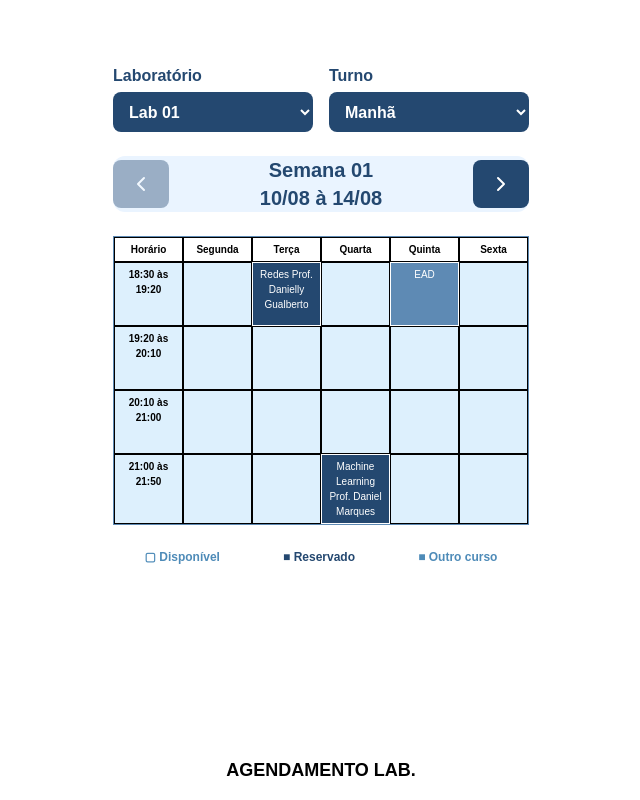
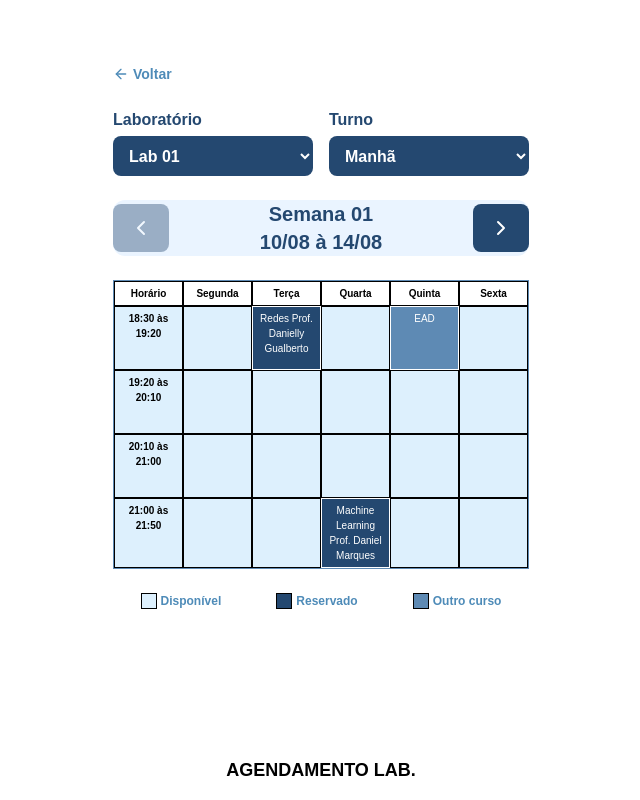
Before and after one commit to lucaspy2215/Screen_Login_Uninassau, a Next.js app in the folder screen-login/: page /agenda in a window 1280 px wide. Shown: the whole page, without its empty margins (319-959 px from the left). Built offline with nearby package versions, Linux system fonts and the light colour scheme.

Commit message:
feat: add agenda page with filters, week navigation and legend

```diff
--- a/screen-login/src/app/agenda/page.tsx
+++ b/screen-login/src/app/agenda/page.tsx
@@ -1,49 +1,77 @@
 "use client";
 
 import { useState } from "react";
-import { ChevronLeft, ChevronRight } from "lucide-react";
+import { ChevronLeft, ChevronRight, ArrowLeft } from "lucide-react";
 import { AgendaTable } from "@/components/agenda-table";
+import { Button } from "@/components/buttons";
+import { useRouter } from "next/navigation";
 
-const filtros = [
-  { label: "Laboratório", opcoes: ["Lab 01", "Lab 02"] },
-  { label: "Turno", opcoes: ["Manhã", "Tarde", "Noite"] },
+const filters = [
+  { label: "Laboratório", options: ["Lab 01", "Lab 02"] },
+  { label: "Turno", options: ["Manhã", "Tarde", "Noite"] },
 ];
 
-const formatar = (d: Date) =>
-  d.toLocaleDateString("pt-BR", { day: "2-digit", month: "2-digit" });
+const legend = [
+  { text: "Disponível", color: "bg-[#DDF0FD]" },
+  { text: "Reservado", color: "bg-[#244870]" },
+  { text: "Outro curso", color: "bg-[#5E8AB4]" },
+];
+
+const formatDate = (date: Date) =>
+  date.toLocaleDateString("pt-BR", { day: "2-digit", month: "2-digit" });
 
 export default function AgendaPage() {
-  const [semana, setSemana] = useState(1);
+  const [week, setWeek] = useState(1);
+  const router = useRouter();
 
-  const inicio = new Date(2026, 7, 10 + (semana - 1) * 7); // segunda da semana 1
-  const fim = new Date(inicio);
-  fim.setDate(inicio.getDate() + 4);
+  const start = new Date(2026, 7, 10 + (week - 1) * 7); // monday of week 1
+  const end = new Date(start);
+  end.setDate(start.getDate() + 4);
 
-  const navBtn = "flex h-12 w-14 items-center justify-center rounded-lg bg-[#244870] text-white disabled:opacity-40";
+  const navButton =
+    "flex h-12 w-14 items-center justify-center rounded-lg bg-[#244870] text-white disabled:opacity-40";
 
   return (
     <div className="flex min-h-screen flex-col items-center bg-white">
       <div className="flex w-full max-w-md flex-1 flex-col gap-6 px-4 pt-16">
+        <div>
+          <Button
+            size="text"
+            colorsParam="link"
+            weight="600"
+            iconLeft={<ArrowLeft size={16} />}
+            onClick={() => router.back()}
+          >
+            Voltar
+          </Button>
+        </div>
+
         <div className="flex gap-4">
-          {filtros.map(({ label, opcoes }) => (
+          {filters.map(({ label, options }) => (
             <label key={label} className="flex-1 font-semibold text-[#244870]">
               {label}
               <select className="mt-1 h-10 w-full rounded-lg bg-[#244870] px-3 text-white">
-                {opcoes.map((o) => <option key={o}>{o}</option>)}
+                {options.map((option) => (
+                  <option key={option}>{option}</option>
+                ))}
               </select>
             </label>
           ))}
         </div>
 
         <div className="flex items-center justify-between rounded-xl bg-[#EAF4FF]">
-          <button className={navBtn} disabled={semana === 1} onClick={() => setSemana(semana - 1)}>
+          <button
+            className={navButton}
+            disabled={week === 1}
+            onClick={() => setWeek(week - 1)}
+          >
             <ChevronLeft />
           </button>
           <p className="text-center text-xl font-bold text-[#244870]">
-            Semana {String(semana).padStart(2, "0")} <br />
-            {formatar(inicio)} à {formatar(fim)}
+            Semana {String(week).padStart(2, "0")} <br />
+            {formatDate(start)} à {formatDate(end)}
           </p>
-          <button className={navBtn} onClick={() => setSemana(semana + 1)}>
+          <button className={navButton} onClick={() => setWeek(week + 1)}>
             <ChevronRight />
           </button>
         </div>
@@ -51,13 +79,20 @@ export default function AgendaPage() {
         <AgendaTable />
 
         <div className="flex justify-around text-xs font-semibold text-[#4E8BB8]">
-          <span>▢ Disponível</span>
-          <span className="text-[#244870]">■ Reservado</span>
-          <span>■ Outro curso</span>
+          {legend.map(({ text, color }) => (
+            <span key={text} className="flex items-center gap-1">
+              <span
+                className={`h-4 w-4 shrink-0 border border-black ${color}`}
+              />
+              {text}
+            </span>
+          ))}
         </div>
       </div>
 
-      <h3 className="pb-4 text-lg font-semibold text-black">AGENDAMENTO LAB.</h3>
+      <h3 className="pb-4 text-lg font-semibold text-black">
+        AGENDAMENTO LAB.
+      </h3>
     </div>
   );
 }
```
